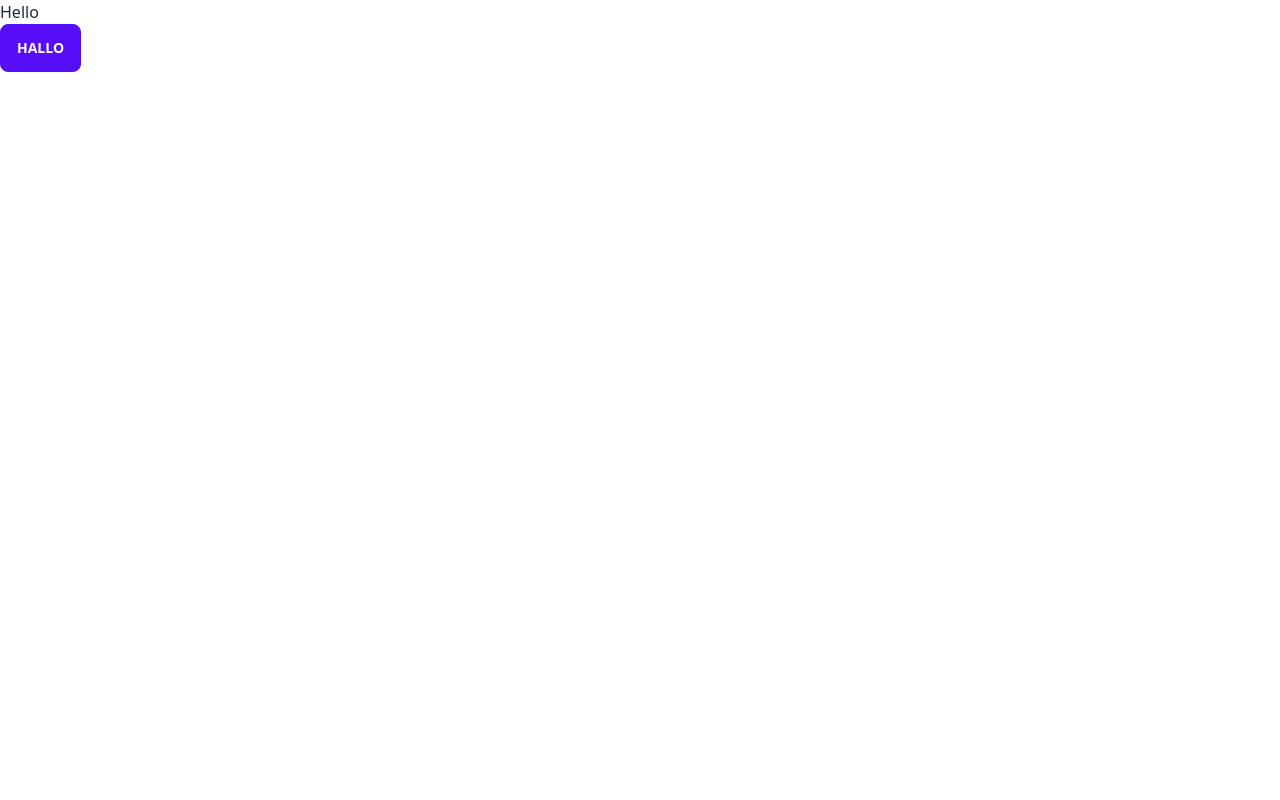
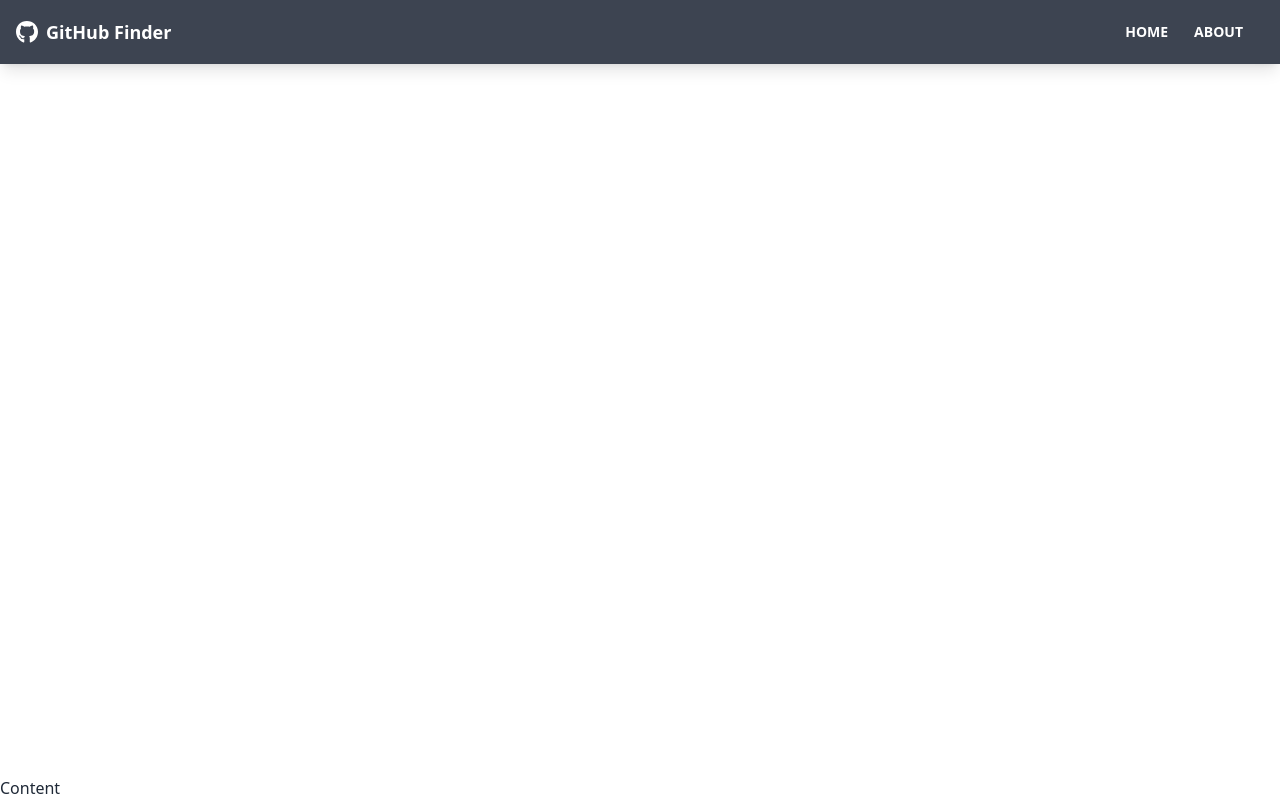
Before and after one commit to jgrisalescode/react-github-finder, a React (Create React App) app: page / in a window 1280 px wide. Built offline with nearby package versions, Linux system fonts and the light colour scheme.

Commit message:
Navbar Component

```diff
--- a/package.json
+++ b/package.json
@@ -9,6 +9,8 @@
     "daisyui": "^1.21.0",
     "react": "^17.0.2",
     "react-dom": "^17.0.2",
+    "react-icons": "^4.3.1",
+    "react-router-dom": "^6.2.1",
     "react-scripts": "5.0.0",
     "web-vitals": "^2.1.0"
   },
--- a/src/App.js
+++ b/src/App.js
@@ -1,9 +1,14 @@
+import { BrowserRouter as Router, Routes, Route } from "react-router-dom"
+import Navbar from "./components/layout/Navbar";
+
 function App() {
   return (
-    <div>
-      <h1>Hello</h1>
-      <button className="btn btn-primary">Hallo</button>
-    </div>
+    <Router>
+      <div className="flex flex-col justify-between h-screen">
+        <Navbar />
+        <main>Content</main>
+      </div>
+    </Router>
   )
 }
 
--- /dev/null
+++ b/src/components/layout/Navbar.jsx
@@ -0,0 +1,38 @@
+import { FaGithub } from "react-icons/fa"
+import { Link } from "react-router-dom"
+import PropTypes from "prop-types"
+
+const Navbar = ({ title }) => {
+  return (
+    <div className="navbar mb-12 shadow-lg bg-neutral text-neutral-content">
+      <div className="container mx-auto">
+        <div className="flex-none px-2">
+          <FaGithub className="inline pr-2 text-3xl" />
+          <Link to="/" className="text-lg font-bold align-middle">
+            {title}
+          </Link>
+        </div>
+        <div className="flex-1 px-2 mx-2">
+          <div className="flex justify-end">
+            <Link to="/" className="btn btn-ghost btn-sm rounded-btn">
+              Home
+            </Link>
+            <Link to="/about" className="btn btn-ghost btn-sm rounded-btn">
+              About
+            </Link>
+          </div>
+        </div>
+      </div>
+    </div>
+  )
+}
+
+Navbar.defaultProps = {
+  title: "GitHub Finder"
+}
+
+Navbar.propTypes = {
+  title: PropTypes.string
+}
+
+export default Navbar
```
Also changed, not shown: 1 other file (tests, documents, lock files or other folders).
